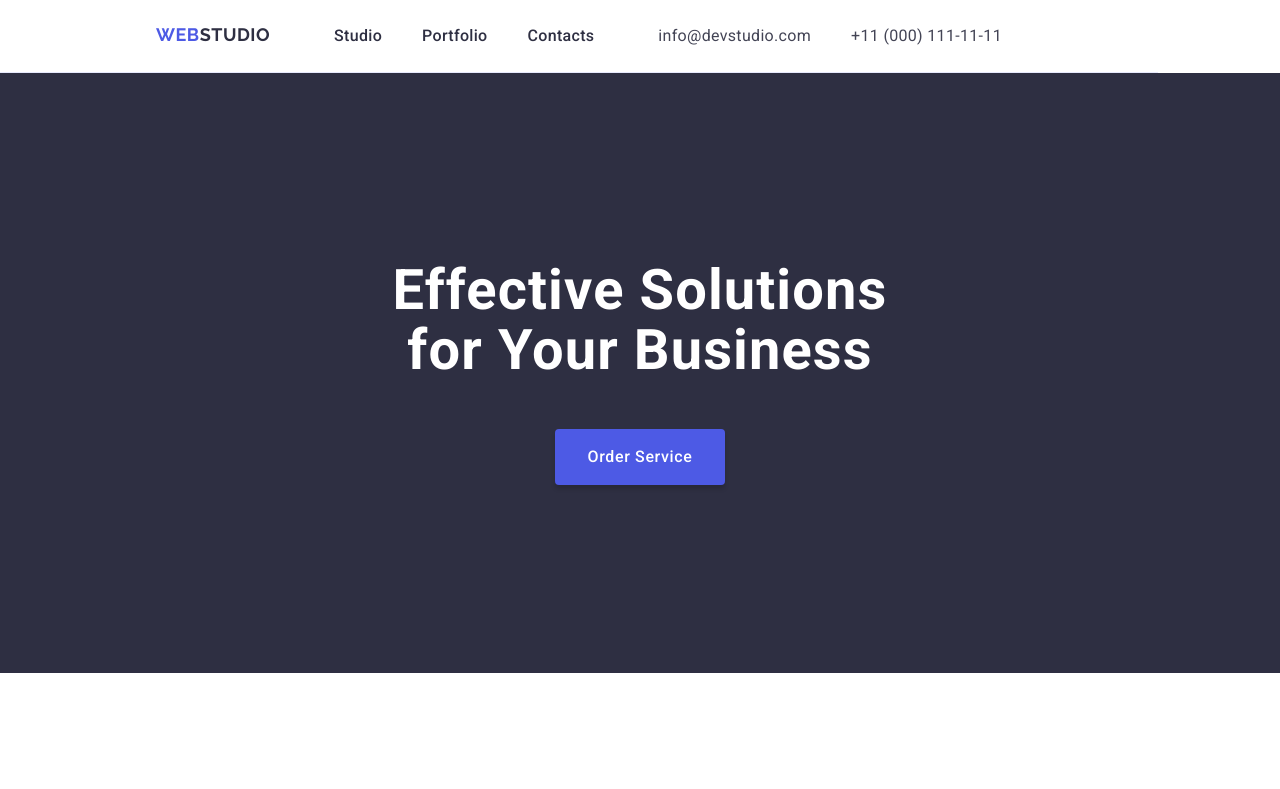
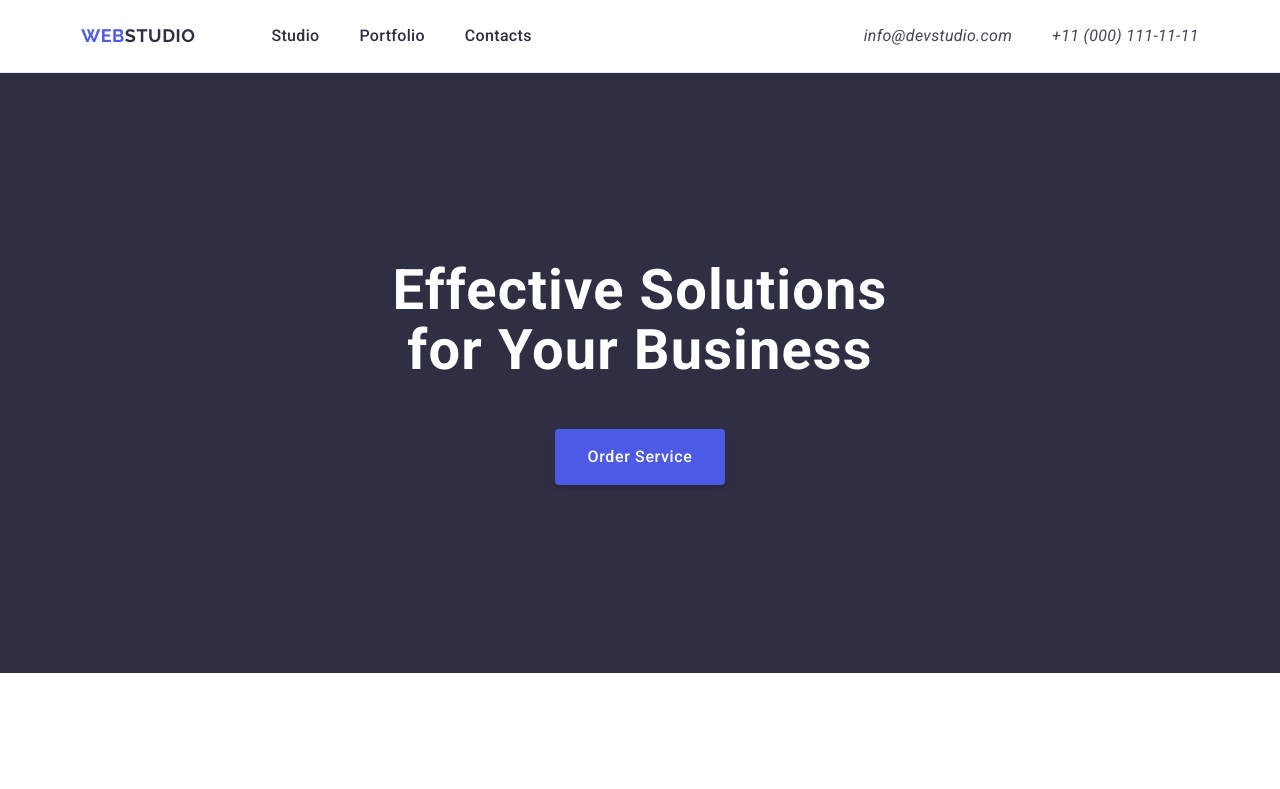
Before and after one commit to OlhaYanul/goit-markup-hw-03, a plain HTML site: page index.html in a window 1280 px wide. Shown: the top 789 px of the page. Drawn offline with nearby package versions, Linux system fonts and the light colour scheme.

Commit message:
the best try

```diff
--- a/css/styles.css
+++ b/css/styles.css
@@ -240,23 +240,36 @@ img {
     justify-content: center;
 }
 
+/*header section*/
 .box-header {
     border-bottom: 1px solid #e7e9fc;
-    width: 1158px;
+    padding: 0 15px;
 }
 
-.box-header .header-container {
-    padding-top: 24px;
-    padding-bottom: 24px;
-    padding-left: 156px;
-    padding-right: 156px;
-    justify-content: space-between;
+.header-container-nav {
+    display: flex;
+    align-items: center;
+}
+
+.header-container-nav .link-main {
+    margin-right: 76px;
+}
+
+.header-container-adrs {
+    margin-left: 332px;
 }
 
 .nav-cont,
-.contacts-cont {
+.adrs-cont {
+    display: flex;
     gap: 40px;
 }
+
+.nav-element,
+.adrs-element {
+    padding: 24px 0;
+}
+
 
 /*first section*/
 .main-container {
@@ -332,6 +345,7 @@ img {
 .portf {
     padding: 32px 16px;
     border: 1px solid #e7e9fc;
+    border-top: none;
 }
 
 .portf .prg-title {
@@ -343,7 +357,3 @@ img {
     flex-direction: column;
     padding-left: 156px;
 }
-
-.footer-container .link-main {
-    display: inline-block;
-}
--- a/index.html
+++ b/index.html
@@ -18,27 +18,27 @@
 <body>
 
     <header class="box-header">
-        <div class="container header-container">
-            <a href="./index.html" class="link-main">Web<span class="logo-web">Studio</span></a>
-            <nav>
+        <div class="container">
+            <nav class="header-container-nav">
+                <a href="./index.html" class="link-main">Web<span class="logo-web">Studio</span></a>
                 <ul class="container nav-cont">
-                    <li>
+                    <li class="nav-element">
                         <a href="./index.html" class="link">Studio</a>
                     </li>
-                    <li>
+                    <li class="nav-element">
                         <a href="" class="link">Portfolio</a>
                     </li>
-                    <li>
+                    <li class="nav-element">
                         <a href="" class="link">Contacts</a>
                     </li>
                 </ul>
             </nav>
-            <address class="box-contacts">
-                <ul class="container contacts-cont">
-                    <li>
+            <address class="header-container-adrs">
+                <ul class="container adrs-cont">
+                    <li class="adrs-element">
                         <a href="mailto:info@devstudio.com" class="contacts">info@devstudio.com</a>
                     </li>
-                    <li>
+                    <li class="adrs-element">
                         <a href="tel:+110001111111" class="contacts">+11 (000) 111-11-11</a>
                     </li>
                 </ul>
@@ -56,7 +56,7 @@
 
         <section class="submain-box">
             <div class="container">
-                <h2 class="visually-hidden">Our Philosophy</h2>
+                <h2 class="submain-title visually-hidden">Our Philosophy</h2>
                 <ul class="submain-container">
                     <li class="submain-element">
                         <h3 class="prg-title">Strategy</h3>
```
Also changed, not shown: 1 other file.
